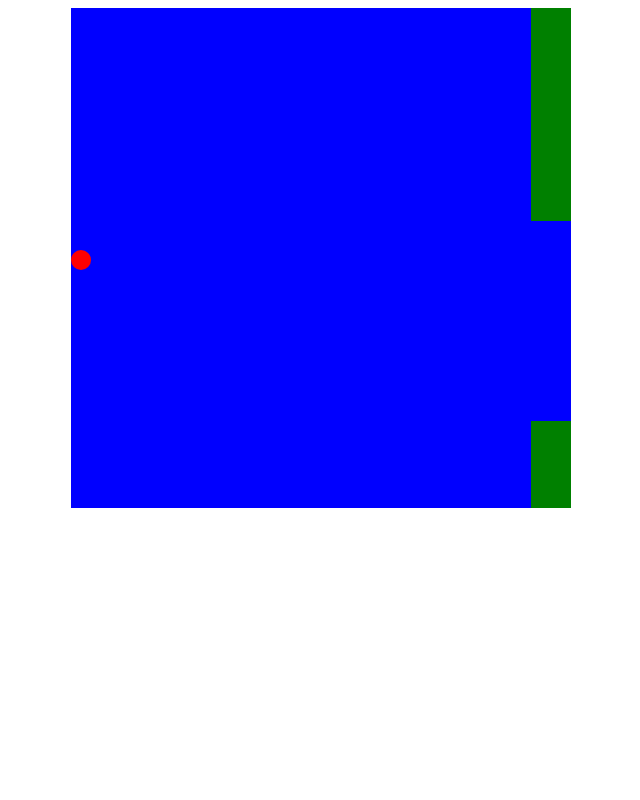
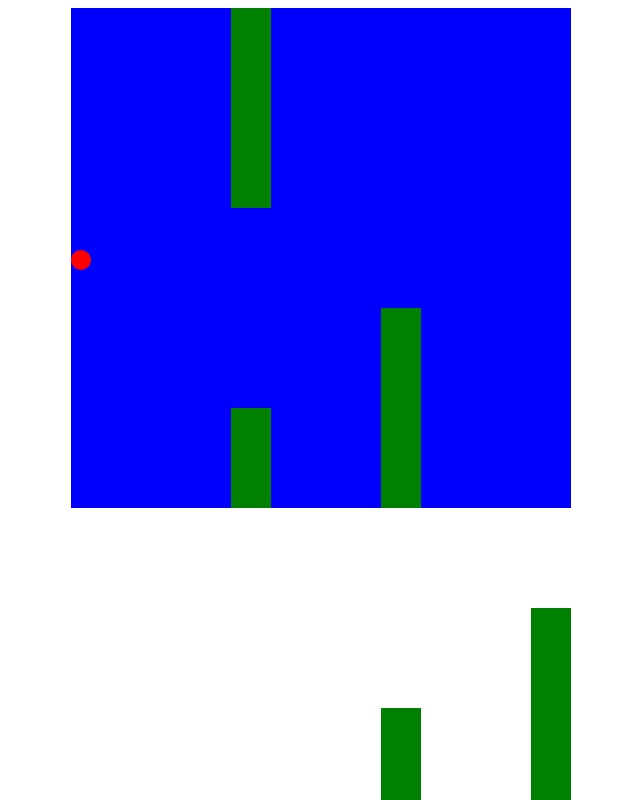
Before and after one commit to Hames1001/FlappyWebApp, a React (Vite) app in the folder flappyBird/: page / in a window 1280 px wide. Shown: the top 800 px of the page, without its empty margins (319-959 px from the left). Built offline with nearby package versions, Linux system fonts and the light colour scheme.

Commit message:
PipePair

```diff
--- a/flappyBird/src/App.jsx
+++ b/flappyBird/src/App.jsx
@@ -1,29 +1,29 @@
 //import './App.css'
 import styled from "styled-components";
 import { useEffect, useState } from "react";
+import PipePair from "./PipePair";
 
-const BIRD_SIZE = 20;
-const GAME_WIDTH = 500;
-const GAME_HEIGHT = 500;
-const GRAVITY = 5;
-const JUMP = 100;
-const OBSTACLE_WIDTH = 40;
-const PIPE_GAP = 200;
+export const BIRD_SIZE = 20;
+export const GAME_WIDTH = 500;
+export const GAME_HEIGHT = 500;
+export const GRAVITY = 5;
+export const JUMP = 100;
+export const OBSTACLE_WIDTH = 40;
+export const PIPE_GAP = 200;
+export const BIRD_X = 0;
 
 function App() {
   const [birdPosition, setBirdPosition] = useState(250);
   const [gameStarted, setGameStarted] = useState(false);
-  const [obstacleHeight, setObstacleHeight] = useState(100);
-  const [obstacleLeft, setObstacleLeft] = useState(GAME_WIDTH - OBSTACLE_WIDTH);
+  const [score, setScore] = useState(0);
 
-  const bottomObstacleHeight = GAME_HEIGHT - PIPE_GAP - obstacleHeight;
+  const [pipeTables, setPipeTables] = useState([]);
 
   useEffect(() => {
-
     let timeId;
     if (gameStarted && birdPosition < GAME_HEIGHT - BIRD_SIZE) {
       timeId = setInterval(() => {
-        setBirdPosition(birdPosition => birdPosition+GRAVITY)
+        setBirdPosition(birdPosition => birdPosition + GRAVITY)
       }, 24)
     }
 
@@ -32,30 +32,24 @@ function App() {
     };
   }, [gameStarted, birdPosition]);
 
-  useEffect(() => {
+  // useEffect(() => {
+  //   let time = 0;
+  //   while (gameStarted && time < 2) {
+  //     setPipeTables((pipe) => [...pipe, <PipePair gameStarted={gameStarted} birdPosition={birdPosition} setScore={setScore} setGameStarted={setGameStarted} />])
+  //   }
 
-    let obstacleId;
-    if (gameStarted && obstacleLeft >= -OBSTACLE_WIDTH) {
-      obstacleId = setInterval(() => {
-        setObstacleLeft(obstacleLeft => obstacleLeft - 5);
-      }, 24);
-    }else {
-      setObstacleLeft(GAME_WIDTH - OBSTACLE_WIDTH);
-      setObstacleHeight(Math.floor(Math.random() * (GAME_HEIGHT - PIPE_GAP)));
-    }
-
-    return () => {
-      clearInterval(obstacleId);
-    };
-  });
+  //   // return () => {
+  //   //   clearInterval(timeId);
+  //   // };
+  // })
 
   const handleClick = () => {
     let newBirdPosition = birdPosition - JUMP;
     if (!gameStarted) {
       setGameStarted(true);
-    }else if (newBirdPosition < 0) {
+    } else if (newBirdPosition < 0) {
       setBirdPosition(0);
-    }else {
+    } else {
       setBirdPosition(newBirdPosition)
     }
   }
@@ -63,19 +57,13 @@ function App() {
   return (
     <Div onClick={handleClick}>
       <GameBox height={GAME_HEIGHT} width={GAME_WIDTH}>
-        <Obstacle
-          top={0}
-          width={OBSTACLE_WIDTH}
-          height={obstacleHeight}
-          left={obstacleLeft}
-        />
-        <Obstacle
-          top={GAME_HEIGHT - (obstacleHeight + bottomObstacleHeight)}
-          width={OBSTACLE_WIDTH}
-          height={bottomObstacleHeight}
-          left={obstacleLeft}
-        />
-        <Bird size={BIRD_SIZE} top={birdPosition}/>
+        <PipePair gameStarted={gameStarted} birdPosition={birdPosition} setScore={setScore} setGameStarted={setGameStarted} initialPos={GAME_WIDTH - OBSTACLE_WIDTH - 300} />
+        <PipePair gameStarted={gameStarted} birdPosition={birdPosition} setScore={setScore} setGameStarted={setGameStarted} initialPos={GAME_WIDTH - OBSTACLE_WIDTH - 150} />
+        <PipePair gameStarted={gameStarted} birdPosition={birdPosition} setScore={setScore} setGameStarted={setGameStarted} initialPos={GAME_WIDTH - OBSTACLE_WIDTH} />
+        {/* {pipeTables.map((item, i) => {
+          return item;
+        })} */}
+        <Bird size={BIRD_SIZE} top={birdPosition} />
       </GameBox>
     </Div>
 
@@ -103,10 +91,10 @@ const GameBox = styled.div`
   height: ${(props) => props.height}px;
   width: ${(props) => props.width}px;
   background-color: blue;
-  overflow: hidden;
+  // overflow: hidden;
 `;
 
-const Obstacle = styled.div`
+export const Obstacle = styled.div`
   position: relative;
   top: ${(props) => props.top}px;
   background-color: green;
--- /dev/null
+++ b/flappyBird/src/PipePair.jsx
@@ -0,0 +1,77 @@
+import React, { useEffect, useState } from "react";
+import {
+  BIRD_X,
+  GAME_HEIGHT,
+  GAME_WIDTH,
+  Obstacle,
+  OBSTACLE_WIDTH,
+  PIPE_GAP,
+} from "./App";
+
+const PipePair = (props) => {
+  const { gameStarted, birdPosition, setScore, setGameStarted, initialPos } = props;
+
+  const [obstacleHeight, setObstacleHeight] = useState(200);
+  const [obstacleLeft, setObstacleLeft] = useState(initialPos);
+  const bottomObstacleHeight = GAME_HEIGHT - PIPE_GAP - obstacleHeight;
+
+  useEffect(() => {
+    let obstacleId;
+    if (gameStarted && obstacleLeft >= -OBSTACLE_WIDTH) {
+      obstacleId = setInterval(() => {
+        setObstacleLeft((obstacleLeft) => obstacleLeft - 5);
+      }, 24);
+    } else {
+      if (gameStarted && obstacleLeft < -OBSTACLE_WIDTH) {
+        setObstacleLeft(GAME_WIDTH - OBSTACLE_WIDTH);
+        setObstacleHeight(200);
+      }
+      // Math.floor(Math.random() * (GAME_HEIGHT - PIPE_GAP))
+      setScore((s) => s + 1);
+    }
+
+    return () => {
+      clearInterval(obstacleId);
+    };
+  }, [gameStarted, obstacleLeft]);
+
+  useEffect(() => {
+    const hasCollidedWithTop =
+      birdPosition >= 0 && birdPosition < obstacleHeight;
+    const hasCollidedWithBottom =
+      birdPosition <= GAME_HEIGHT &&
+      birdPosition >= GAME_HEIGHT - bottomObstacleHeight;
+    if (
+      obstacleLeft >= 0 &&
+      obstacleLeft <= OBSTACLE_WIDTH &&
+      (hasCollidedWithTop || hasCollidedWithBottom)
+    ) {
+      setGameStarted(false);
+    }
+    if (
+      BIRD_X > obstacleLeft &&
+      (hasCollidedWithTop || hasCollidedWithBottom)
+    ) {
+      setGameStarted(false);
+    }
+  }, [birdPosition, obstacleHeight, bottomObstacleHeight, obstacleLeft]);
+
+  return (
+    <>
+      <Obstacle
+        top={0}
+        width={OBSTACLE_WIDTH}
+        height={obstacleHeight}
+        left={obstacleLeft}
+      />
+      <Obstacle
+        top={GAME_HEIGHT - (obstacleHeight + bottomObstacleHeight)}
+        width={OBSTACLE_WIDTH}
+        height={bottomObstacleHeight}
+        left={obstacleLeft}
+      />
+    </>
+  )
+}
+
+export default PipePair;
```
